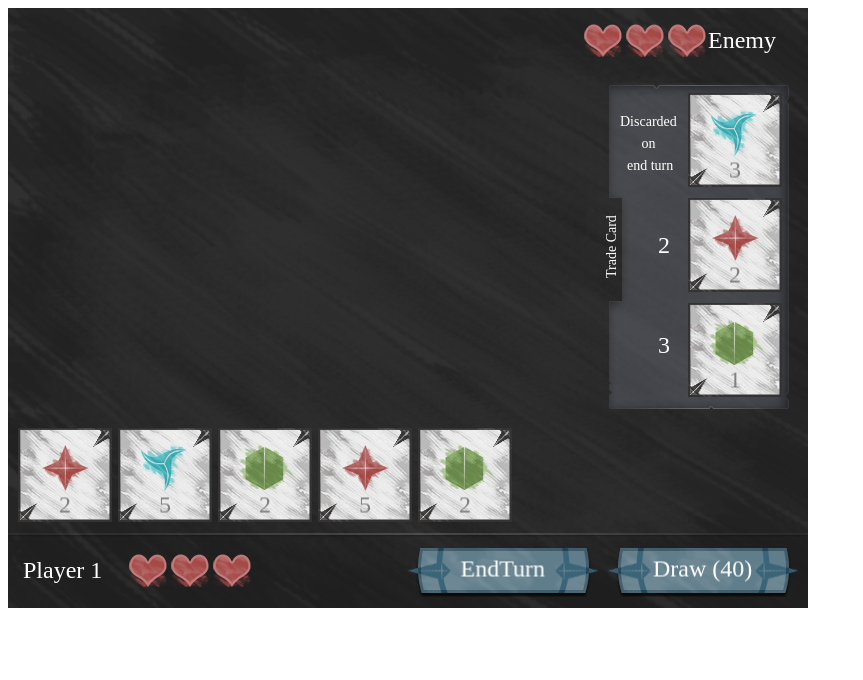
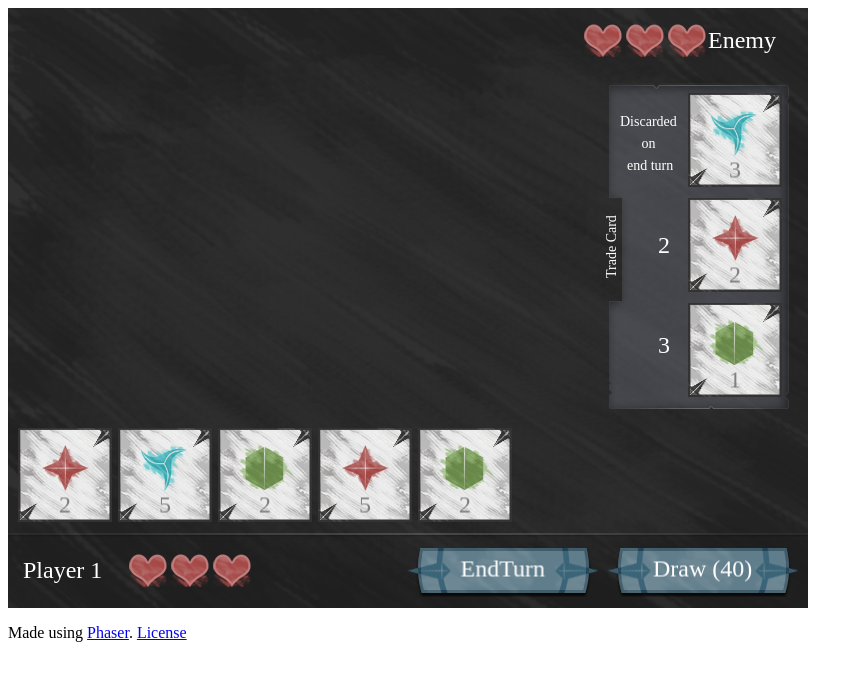
Before and after one commit to auralord/gd-ts, a plain HTML site: page index.html in a window 1280 px wide. Shown: the whole page, without its empty margins (0-863 px from the left). Drawn offline with Linux system fonts and the light colour scheme; animation ran at ten frames a second.

Commit message:
Added notice

```diff
--- a/index.html
+++ b/index.html
@@ -9,6 +9,9 @@
 
 <body>
   <div id="content"></div>
+  <p>
+    Made using <a href="https://phaser.io/">Phaser</a>. <a href="phaserlicense.txt">License</a>
+  </p>
 </body>
 
 </html>
```
Also changed, not shown: phaserlicense.txt (added).
